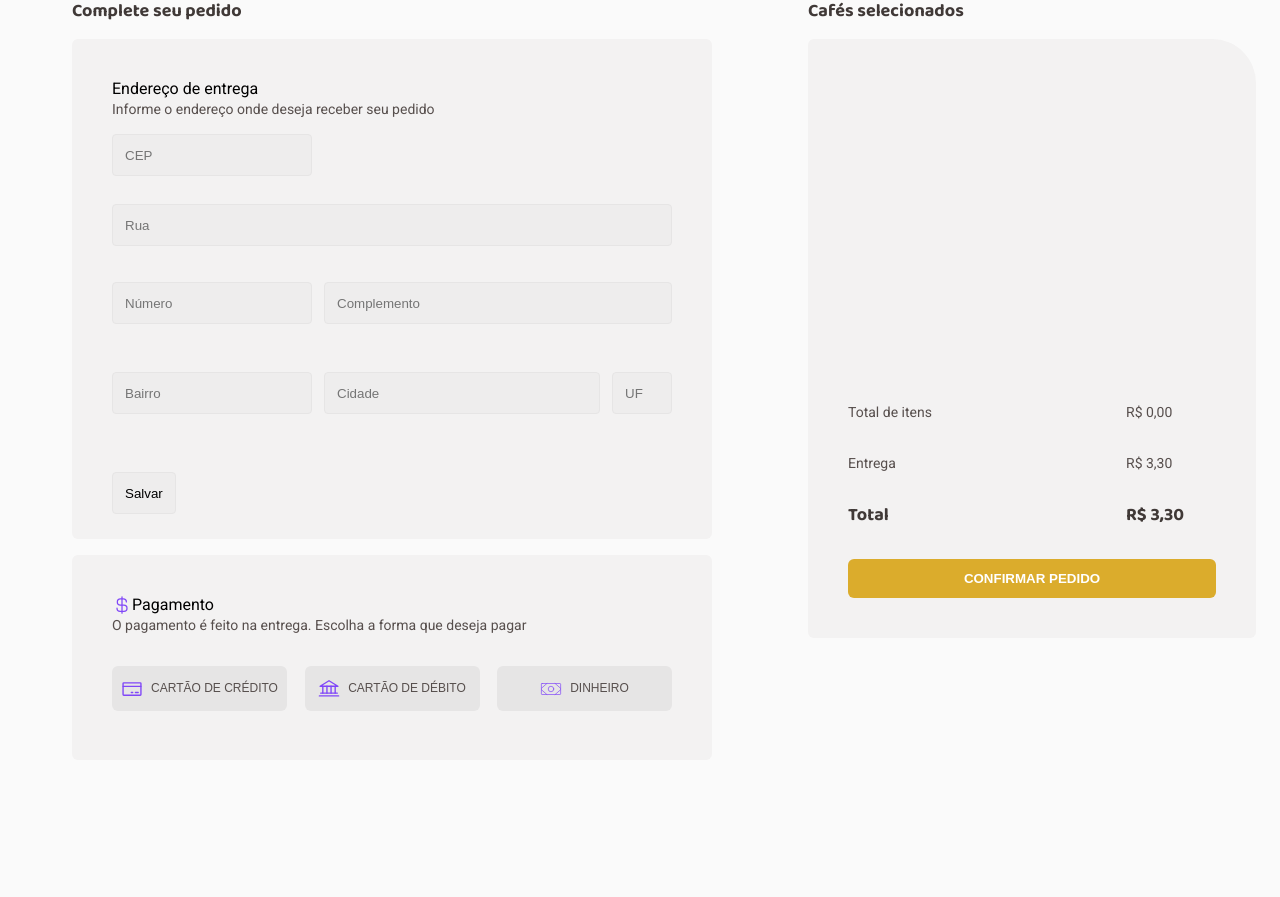
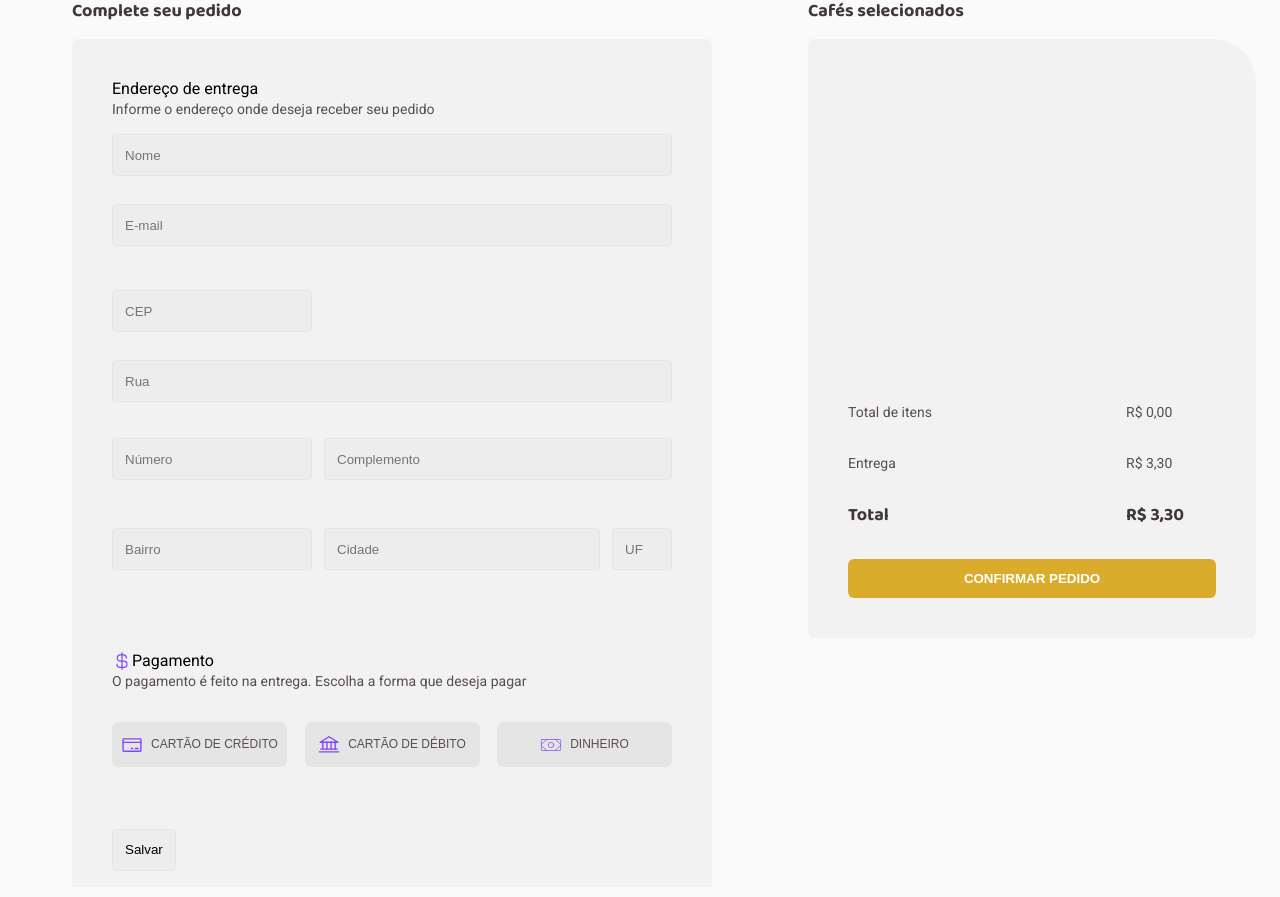
Before and after one commit to portfolio-lucas/coffe-delivery, a React (Vite) app: page /checkout/1/finished in a window 1280 px wide. Shown: the part 136-1033 px from the top of the page. Before the commit the page ends 906 px from the top, so only its background shows below. Built offline with nearby package versions, Linux system fonts and the light colour scheme.

Commit message:
update checkout: add fields name and email

```diff
--- a/src/Pages/Checkout/index.tsx
+++ b/src/Pages/Checkout/index.tsx
@@ -17,7 +17,7 @@ import {
 import { useForm } from "react-hook-form";
 import { yupResolver } from "@hookform/resolvers/yup";
 import * as yup from "yup";
-import { OrderContext } from "../../context/Order/OrderContext";
+import { OrderContext, OrderProps } from "../../context/Order/OrderContext";
 import { useCallback, useContext, useEffect, useState } from "react";
 import { ProductsContext } from "../../context/Products/ProductsContext";
 import Item from "./Item";
@@ -25,6 +25,8 @@ import { useNavigate } from "react-router-dom";
 
 const validation = yup
   .object({
+    name: yup.string().required("Você deve digitar seu nome"),
+    email: yup.string().email("E-mail inválido").required("E-mail obrigatório"),
     CEP: yup
       .string()
       .min(8, "O número deve ter no mínimo 8 caracteres")
@@ -41,6 +43,7 @@ const validation = yup
       .required("Você deve digitar o nome do seu bairro"),
     CITY: yup.string().required("Você deve digitar o nome da sua cidade"),
     FEDERATIVE: yup.string().required("Sigla do seu estado"),
+    paymentMethod: yup.string().required("Selecione uma forma de pagamento"),
   })
   .required();
 type FormData = yup.InferType<typeof validation>;
@@ -50,15 +53,42 @@ export function Checkout() {
     register,
     handleSubmit,
     formState: { errors },
+    setValue,
   } = useForm<FormData>({
     resolver: yupResolver(validation),
   });
   const navigate = useNavigate();
   const [deliveryPrice, setDeliveryPrice] = useState(3.3);
   const [totalOrderPrice, setTotalOrderPrice] = useState(0);
-  const onSubmit = (data: FormData) => console.log(data);
+  const [paymentMethod, setPaymentMethod] = useState<string | null>(null);
 
-  const { order } = useContext(OrderContext);
+  const { order, addOrderInOrdersList } = useContext(OrderContext);
+
+  const paymentSelected = {
+    border: "1px solid #8047F8",
+  };
+
+  const onSubmit = (data: FormData) => {
+    if (order) {
+      const updateOrder: OrderProps = {
+        ...order,
+        client: {
+          name: data.name,
+          email: data.email,
+          cep: data.CEP,
+          address: data.address,
+          number: data.NumberHome,
+          complement: data.Complement,
+          district: data.NEIGHBORHOOD,
+          city: data.CITY,
+          state: data.FEDERATIVE,
+          paymentMethod: data.paymentMethod,
+        },
+      };
+
+      addOrderInOrdersList(updateOrder);
+    }
+  };
 
   const { calcTotalValue } = useContext(ProductsContext);
 
@@ -96,13 +126,33 @@ export function Checkout() {
         <div style={{ display: "flex", flexDirection: "column", gap: "1rem" }}>
           <h1>Complete seu pedido</h1>
 
+          <form onSubmit={handleSubmit(onSubmit)}>
             <CompleteOrder>
               <img src="" alt="" />
 
               <span>Endereço de entrega</span>
               <p>Informe o endereço onde deseja receber seu pedido</p>
 
-            <form onSubmit={handleSubmit(onSubmit)}>
+              {/* NOME e EMAIL */}
+              <div className="primaryBlock">
+                <div className="block">
+                  <InputForm
+                    placeholder="Nome"
+                    {...register("name")}
+                    className="name"
+                  />
+                  <p className="errorMessage">{errors.name?.message}</p>
+                </div>
+
+                <div className="block">
+                  <InputForm
+                    placeholder="E-mail"
+                    {...register("email")}
+                    className="email"
+                  />
+                  <p className="errorMessage">{errors.email?.message}</p>
+                </div>
+              </div>
               {/* CEP e RUA */}
               <div className="primaryBlock">
                 <div className="block">
@@ -175,9 +225,6 @@ export function Checkout() {
                   <p className="errorMessage">{errors.FEDERATIVE?.message}</p>
                 </div>
               </div>
-
-              <InputForm type="submit" value="Salvar" />
-            </form>
             </CompleteOrder>
 
             <FormOfPayment>
@@ -190,25 +237,60 @@ export function Checkout() {
                 O pagamento é feito na entrega. Escolha a forma que deseja pagar
               </p>
 
-            <form>
               <div>
-                <button>
+                <button
+                  style={paymentMethod === "creditCard" ? paymentSelected : {}}
+                  onClick={() => {
+                    setValue("paymentMethod", "creditCard");
+                    setPaymentMethod("creditCard");
+                  }}
+                >
                   <CreditCard size={22} color="#8047F8" />
                   <span>CARTÃO DE CRÉDITO</span>
                 </button>
 
-                <button>
+                <button
+                  style={paymentMethod === "debitCard" ? paymentSelected : {}}
+                  onClick={() => {
+                    setValue("paymentMethod", "debitCard");
+                    setPaymentMethod("debitCard");
+                  }}
+                >
                   <Bank size={22} color="#8047F8" />
                   <span>CARTÃO DE DÉBITO</span>
                 </button>
 
-                <button>
+                <button
+                  style={paymentMethod === "money" ? paymentSelected : {}}
+                  onClick={() => {
+                    setValue("paymentMethod", "money");
+                    setPaymentMethod("money");
+                  }}
+                >
                   <Money size={22} color="#8047F8" weight="thin" />
                   <span>DINHEIRO</span>
                 </button>
               </div>
+            </FormOfPayment>
+
+            <div
+              style={{
+                marginLeft: "3rem",
+                width: "640px",
+                backgroundColor: "#F3F2F2",
+                marginTop: "-2%",
+                marginBottom: "10px",
+              }}
+            >
+              <div style={{ paddingBlock: "1rem", marginLeft: "2.5rem" }}>
+                <InputForm
+                  type="submit"
+                  value="Salvar"
+                  style={{ cursor: "pointer" }}
+                />
+              </div>
+            </div>
           </form>
-          </FormOfPayment>
         </div>
 
         <div style={{ display: "flex", flexDirection: "column", gap: "1rem" }}>
--- a/src/Pages/Checkout/style.ts
+++ b/src/Pages/Checkout/style.ts
@@ -18,7 +18,7 @@ export const CheckoutContainer = styled.div`
 
 export const CompleteOrder = styled.div`
   width: 640px;
-  height: 500px;
+  height: 700px;
   padding: 40px;
   background: #F3F2F2;
   border-radius: 6px;
@@ -138,6 +138,7 @@ export const InputForm = styled.input`
 `
 
 export const FormOfPayment = styled.div`
+  margin-top: -8rem;
   width: 640px;
   height: 205px;
   padding: 40px;
```
Lines whose indentation alone changed are shown as unchanged.
